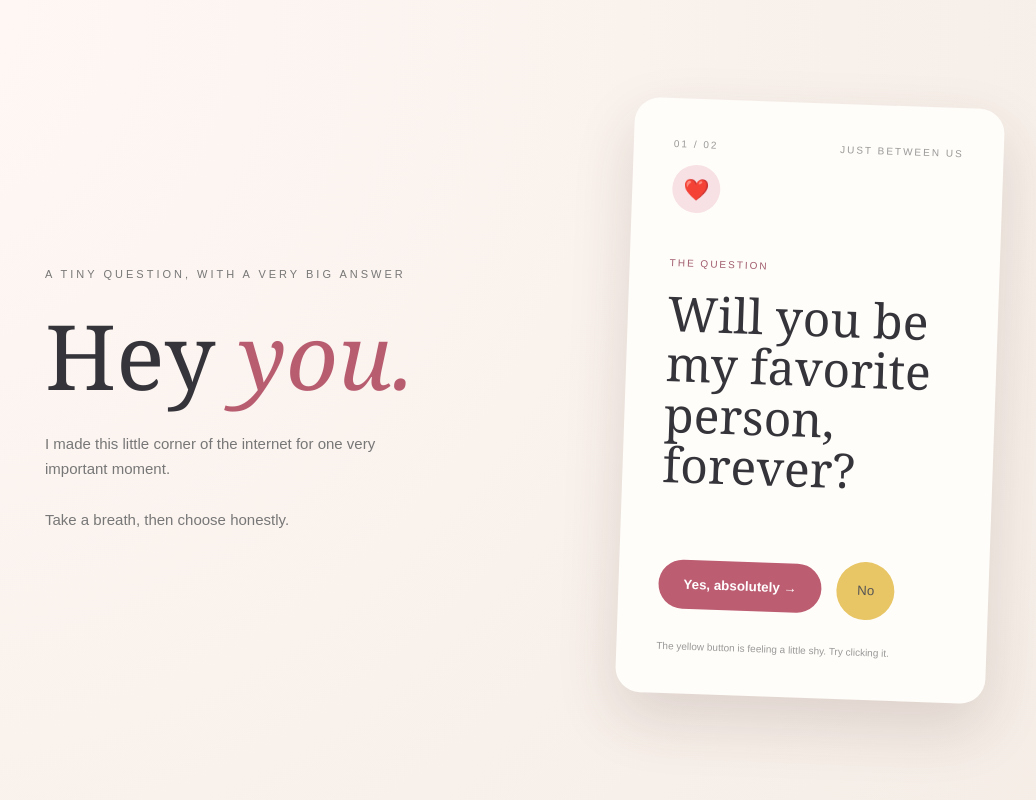
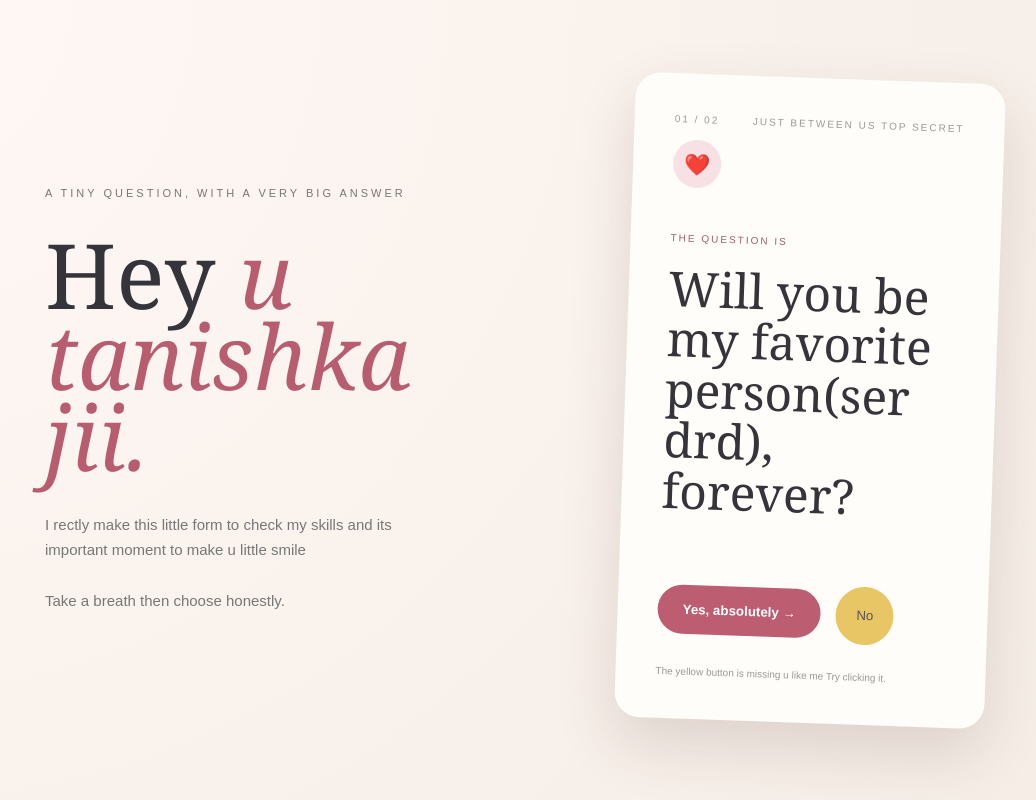
Before and after one commit to sumit240bca016-cyber/sumit123.github.io, a plain HTML site: page index.html in a window 1280 px wide. Shown: the whole page, without its empty margins (120-1156 px from the left). Drawn offline with Linux system fonts and the light colour scheme.

Commit message:
Update index.html

```diff
--- a/index.html
+++ b/index.html
@@ -33,19 +33,19 @@
 
 
             <h1>
-                Hey <span>you.</span>
+                Hey <span> u tanishka jii.</span>
             </h1>
 
 
             <p class="description">
 
-                I made this little corner of the
-                internet for one very important
-                moment.
+                I rectly make this little form to check my skills
+                and its important
+                moment    to make u little smile
 
                 <br><br>
 
-                Take a breath, then choose honestly.
+                Take a breath then choose honestly.
 
             </p>
 
@@ -62,7 +62,7 @@
 
                 <span>01 / 02</span>
 
-                <span>JUST BETWEEN US</span>
+                <span>JUST BETWEEN US TOP SECRET </span>
 
             </div>
 
@@ -73,14 +73,14 @@
 
 
             <p class="question-label">
-                THE QUESTION
+                THE QUESTION IS
             </p>
 
 
             <h2>
 
                 Will you be my
-                favorite person,
+                favorite person(ser drd),
                 forever?
 
             </h2>
@@ -110,8 +110,8 @@
 
             <p class="hint">
 
-                The yellow button is feeling
-                a little shy. Try clicking it.
+                The yellow button is missing u like me
+                Try clicking it.
 
             </p>
 
```
